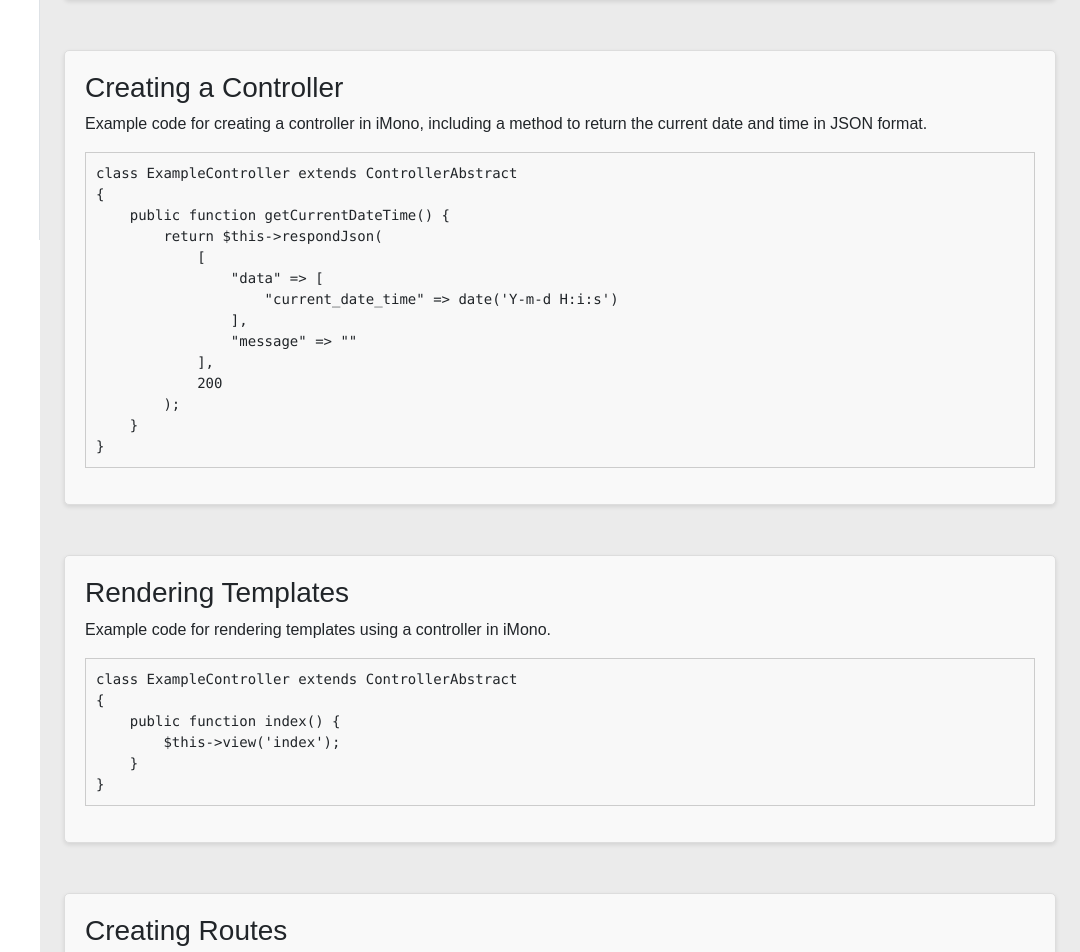
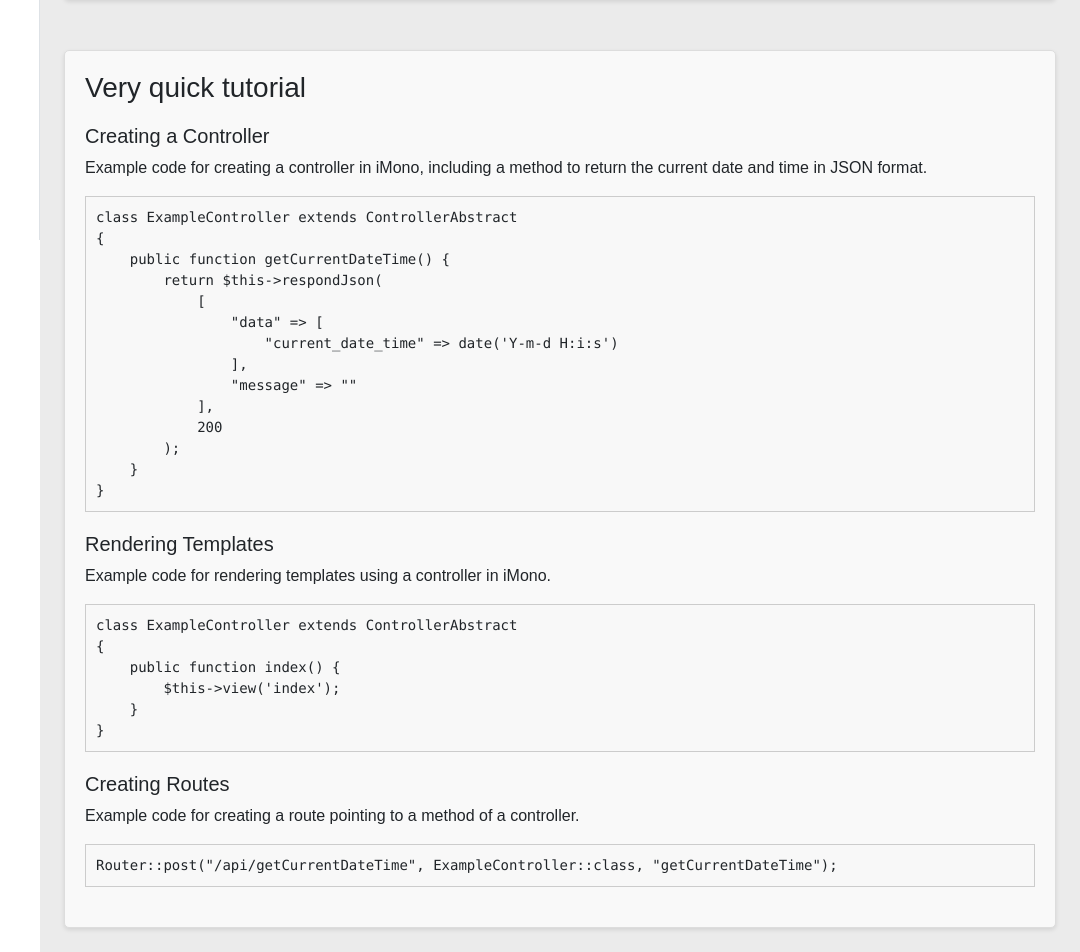
Before and after one commit to FabioAugustoRodrigues/iMono-docs, a Vue app: page / in a window 1280 px wide. Shown: the part 560-1512 px from the top of the page, without its empty margins (200-1280 px from the left). Built offline with nearby package versions, Linux system fonts and the light colour scheme; a web font is replaced by a local one.

Commit message:
add very quick tutorial in getting started page

```diff
--- a/src/views/HomeView.vue
+++ b/src/views/HomeView.vue
@@ -35,22 +35,29 @@
     </section>
 
     <section class="content">
-      <h3>Creating a Controller</h3>
-      <p>Example code for creating a controller in iMono, including a method to return the current date and time in JSON
+      <div class="sub-content">
+        <h3>Very quick tutorial</h3>
+      </div>
+
+      <div class="sub-content">
+        <h5>Creating a Controller</h5>
+        <p>Example code for creating a controller in iMono, including a method to return the current date and time in
+          JSON
           format.</p>
         <CodeHighlighter :code="exampleController" />
-    </section>
+      </div>
 
-    <section class="content">
-      <h3>Rendering Templates</h3>
+      <div class="sub-content">
+        <h5>Rendering Templates</h5>
         <p>Example code for rendering templates using a controller in iMono.</p>
         <CodeHighlighter :code="exampleControllerRender" />
-    </section>
+      </div>
 
-    <section class="content">
-      <h3>Creating Routes</h3>
+      <div class="sub-content">
+        <h5>Creating Routes</h5>
         <p>Example code for creating a route pointing to a method of a controller.</p>
         <CodeHighlighter :code="exampleRoute" />
+      </div>
     </section>
 
     <section class="content">
```
Lines whose indentation alone changed are shown as unchanged.
